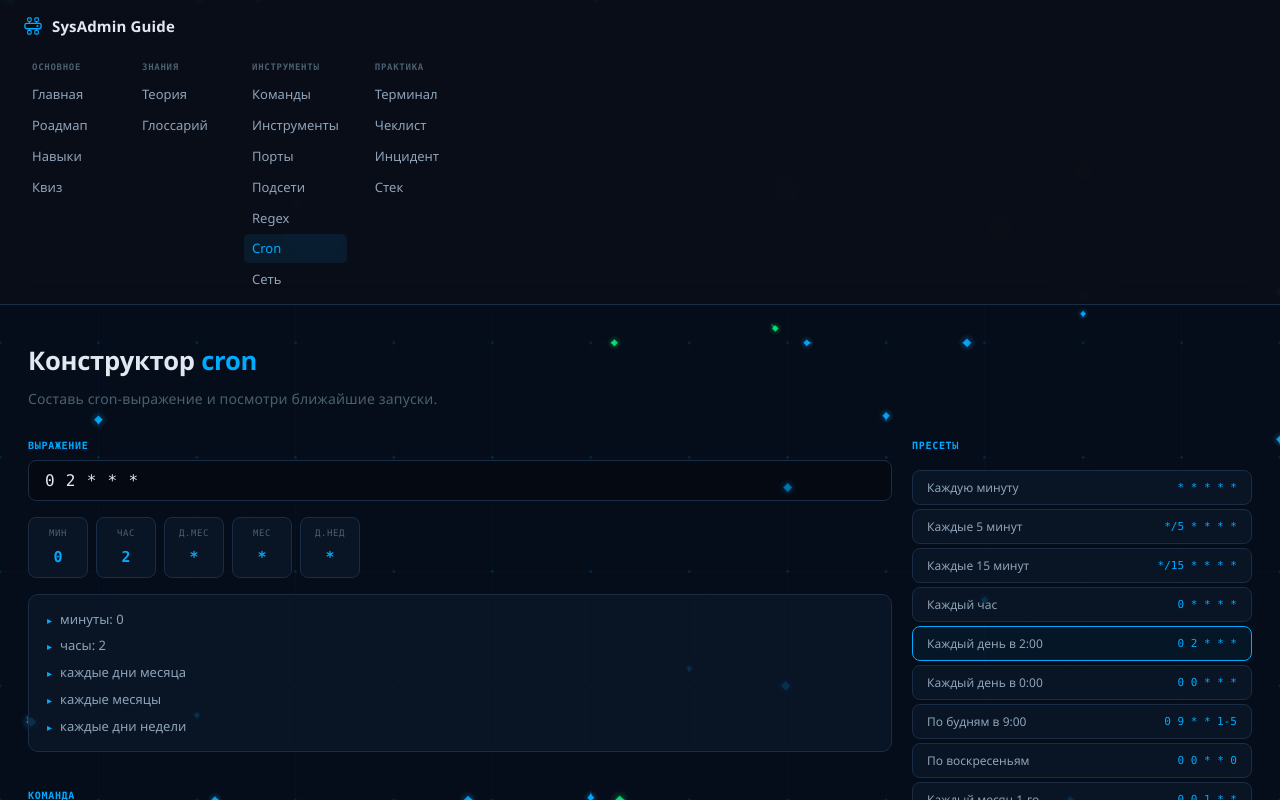
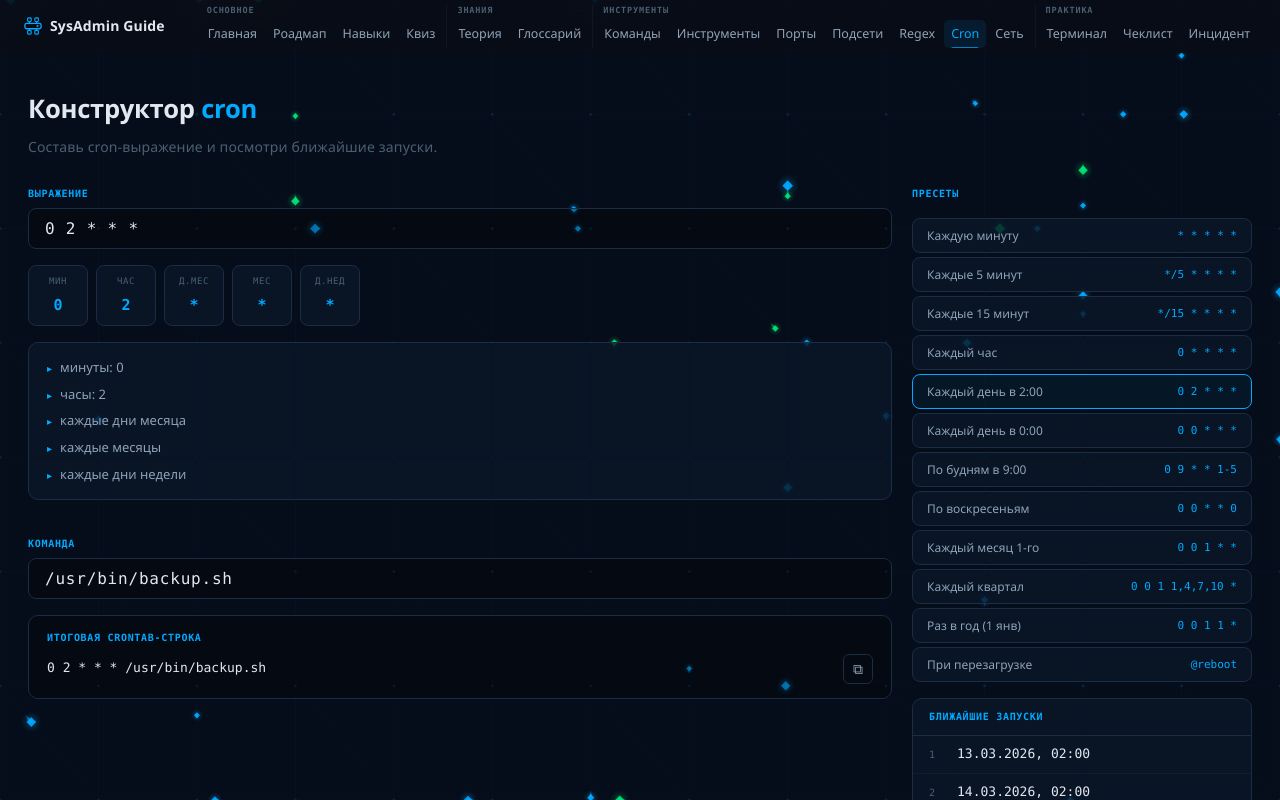
Before and after one commit to paranoid-rpm/sysadmin-guide, a React (Vite) app: page /sysadmin-guide/cron in a window 1280 px wide. Shown: the top 800 px of the page. Built offline with nearby package versions, Linux system fonts and the light colour scheme.

Commit message:
feat: new horizontal navbar, improved home tiles, remove emojis & author text

```diff
--- a/src/components/Navbar.css
+++ b/src/components/Navbar.css
@@ -1,95 +1,176 @@
 .navbar {
   position: sticky;
   top: 0;
-  z-index: 100;
-  background: rgba(10,14,23,0.92);
-  backdrop-filter: blur(12px);
-  border-bottom: 1px solid var(--border);
-  padding: 0 24px;
+  z-index: 200;
+  background: rgba(10,14,23,0.85);
+  backdrop-filter: blur(16px);
+  -webkit-backdrop-filter: blur(16px);
+  border-bottom: 1px solid transparent;
+  transition: border-color 0.2s, background 0.2s;
 }
-.navbar-top {
+.navbar.scrolled {
+  border-bottom-color: var(--border);
+  background: rgba(10,14,23,0.96);
+}
+
+.navbar-inner {
   display: flex;
   align-items: center;
-  justify-content: space-between;
+  gap: 0;
   height: 52px;
+  padding: 0 24px;
+  max-width: 1440px;
+  margin: 0 auto;
 }
+
+/* Brand */
 .navbar-brand {
   display: flex;
   align-items: center;
-  gap: 10px;
+  gap: 8px;
   font-weight: 700;
-  font-size: 15px;
+  font-size: 14px;
   color: var(--text1);
+  text-decoration: none;
   letter-spacing: 0.01em;
   flex-shrink: 0;
+  margin-right: 32px;
+  transition: opacity 0.15s;
 }
+.navbar-brand:hover { opacity: 0.8; }
+
+/* Groups row */
+.navbar-groups {
+  display: flex;
+  align-items: stretch;
+  gap: 0;
+  flex: 1;
+  overflow-x: auto;
+  scrollbar-width: none;
+}
+.navbar-groups::-webkit-scrollbar { display: none; }
+
+.nav-group {
+  display: flex;
+  flex-direction: column;
+  justify-content: center;
+  padding: 0 4px;
+  border-right: 1px solid rgba(255,255,255,0.04);
+}
+.nav-group:last-child { border-right: none; }
+
+.nav-group-label {
+  font-family: var(--mono);
+  font-size: 8.5px;
+  font-weight: 700;
+  letter-spacing: 0.1em;
+  text-transform: uppercase;
+  color: var(--text3);
+  padding: 0 6px 3px;
+  white-space: nowrap;
+}
+
+.nav-group-links {
+  display: flex;
+  align-items: center;
+  gap: 2px;
+  flex-wrap: nowrap;
+}
+
+.nav-link {
+  padding: 4px 7px;
+  font-size: 12.5px;
+  color: var(--text2);
+  text-decoration: none;
+  border-radius: 5px;
+  white-space: nowrap;
+  transition: color 0.12s, background 0.12s;
+  position: relative;
+}
+.nav-link:hover {
+  color: var(--text1);
+  background: rgba(255,255,255,0.06);
+}
+.nav-link.active {
+  color: var(--accent);
+  background: rgba(0,170,255,0.1);
+}
+.nav-link.active::after {
+  content: '';
+  position: absolute;
+  bottom: -1px;
+  left: 7px;
+  right: 7px;
+  height: 2px;
+  background: var(--accent);
+  border-radius: 2px 2px 0 0;
+  opacity: 0.7;
+}
+
+/* Burger */
 .navbar-burger {
   display: none;
   flex-direction: column;
-  gap: 4px;
+  gap: 5px;
   background: none;
   border: none;
   cursor: pointer;
   padding: 6px;
+  margin-left: auto;
+  flex-shrink: 0;
 }
 .navbar-burger span {
   display: block;
-  width: 20px;
+  width: 22px;
   height: 2px;
   background: var(--text2);
   border-radius: 2px;
+  transition: transform 0.2s, opacity 0.2s;
+  transform-origin: center;
 }
-@media (max-width: 900px) {
-  .navbar-burger { display: flex; }
+.navbar-burger.open span:nth-child(1) { transform: translateY(7px) rotate(45deg); }
+.navbar-burger.open span:nth-child(2) { opacity: 0; transform: scaleX(0); }
+.navbar-burger.open span:nth-child(3) { transform: translateY(-7px) rotate(-45deg); }
+
+/* Mobile menu */
+.navbar-mobile {
+  display: none;
+  flex-direction: column;
+  gap: 0;
+  padding: 8px 16px 16px;
+  border-top: 1px solid var(--border);
+  background: rgba(10,14,23,0.97);
+  max-height: 75vh;
+  overflow-y: auto;
 }
-
-.navbar-links {
-  display: flex;
-  align-items: flex-start;
-  gap: 0 20px;
-  overflow-x: auto;
-  padding: 8px 0 10px;
-  scrollbar-width: none;
-  flex-wrap: nowrap;
+.mob-group {
+  padding: 8px 0 4px;
+  border-bottom: 1px solid rgba(255,255,255,0.04);
 }
-.navbar-links::-webkit-scrollbar { display: none; }
-
-@media (max-width: 900px) {
-  .navbar-links {
-    display: none;
-    flex-direction: column;
-    flex-wrap: wrap;
-    gap: 0;
-    padding: 12px 0 16px;
-    border-top: 1px solid var(--border);
-  }
-  .navbar-links.mob-open { display: flex; }
-}
-
-.nav-group {
-  display: flex;
-  flex-direction: column;
-  gap: 2px;
-  min-width: 90px;
-}
-.nav-group-label {
+.mob-group:last-child { border-bottom: none; }
+.mob-group-label {
   font-family: var(--mono);
   font-size: 9px;
   font-weight: 700;
-  letter-spacing: 0.08em;
+  letter-spacing: 0.1em;
   text-transform: uppercase;
   color: var(--text3);
-  padding: 0 8px 4px;
-  white-space: nowrap;
+  padding: 0 4px 6px;
 }
-.nav-link {
-  padding: 4px 8px;
-  font-size: 13px;
+.mob-link {
+  display: block;
+  padding: 7px 8px;
+  font-size: 13.5px;
   color: var(--text2);
   text-decoration: none;
-  border-radius: 5px;
+  border-radius: 6px;
   transition: color 0.12s, background 0.12s;
-  white-space: nowrap;
 }
-.nav-link:hover { color: var(--text1); background: rgba(255,255,255,0.05); }
-.nav-link.active { color: var(--accent); background: rgba(0,170,255,0.1); }
+.mob-link:hover { color: var(--text1); background: rgba(255,255,255,0.05); }
+.mob-link.active { color: var(--accent); background: rgba(0,170,255,0.08); }
+
+@media (max-width: 900px) {
+  .navbar-groups { display: none; }
+  .navbar-burger { display: flex; }
+  .navbar-mobile.open { display: flex; }
+}
--- a/src/components/Navbar.jsx
+++ b/src/components/Navbar.jsx
@@ -1,36 +1,74 @@
-import { useState } from 'react'
-import { NavLink } from 'react-router-dom'
+import { useState, useEffect, useRef } from 'react'
+import { NavLink, useLocation } from 'react-router-dom'
 import './Navbar.css'
 
-const LINKS = [
-  { to: '/', label: 'Главная', group: 'Основное' },
-  { to: '/roadmap', label: 'Роадмап', group: 'Основное' },
-  { to: '/skills', label: 'Навыки', group: 'Основное' },
-  { to: '/quiz', label: 'Квиз', group: 'Основное' },
-  { to: '/theory', label: 'Теория', group: 'Знания' },
-  { to: '/glossary', label: 'Глоссарий', group: 'Знания' },
-  { to: '/commands', label: 'Команды', group: 'Инструменты' },
-  { to: '/tools', label: 'Инструменты', group: 'Инструменты' },
-  { to: '/ports', label: 'Порты', group: 'Инструменты' },
-  { to: '/subnet', label: 'Подсети', group: 'Инструменты' },
-  { to: '/regex', label: 'Regex', group: 'Инструменты' },
-  { to: '/cron', label: 'Cron', group: 'Инструменты' },
-  { to: '/network', label: 'Сеть', group: 'Инструменты' },
-  { to: '/terminal', label: 'Терминал', group: 'Практика' },
-  { to: '/checklist', label: 'Чеклист', group: 'Практика' },
-  { to: '/incident', label: 'Инцидент', group: 'Практика' },
-  { to: '/drag-stack', label: 'Стек', group: 'Практика' },
+const GROUPS = [
+  {
+    label: 'Основное',
+    links: [
+      { to: '/',         label: 'Главная' },
+      { to: '/roadmap',  label: 'Роадмап' },
+      { to: '/skills',   label: 'Навыки' },
+      { to: '/quiz',     label: 'Квиз' },
+    ]
+  },
+  {
+    label: 'Знания',
+    links: [
+      { to: '/theory',   label: 'Теория' },
+      { to: '/glossary', label: 'Глоссарий' },
+    ]
+  },
+  {
+    label: 'Инструменты',
+    links: [
+      { to: '/commands', label: 'Команды' },
+      { to: '/tools',    label: 'Инструменты' },
+      { to: '/ports',    label: 'Порты' },
+      { to: '/subnet',   label: 'Подсети' },
+      { to: '/regex',    label: 'Regex' },
+      { to: '/cron',     label: 'Cron' },
+      { to: '/network',  label: 'Сеть' },
+    ]
+  },
+  {
+    label: 'Практика',
+    links: [
+      { to: '/terminal',   label: 'Терминал' },
+      { to: '/checklist',  label: 'Чеклист' },
+      { to: '/incident',   label: 'Инцидент' },
+      { to: '/drag-stack', label: 'Стек' },
+    ]
+  },
 ]
 
-const GROUPS = ['Основное', 'Знания', 'Инструменты', 'Практика']
+export default function Navbar() {
+  const [open, setOpen]       = useState(false)
+  const [scrolled, setScrolled] = useState(false)
+  const location = useLocation()
+  const ref = useRef(null)
 
-export default function Navbar() {
-  const [open, setOpen] = useState(false)
+  useEffect(() => { setOpen(false) }, [location])
+
+  useEffect(() => {
+    const onScroll = () => setScrolled(window.scrollY > 8)
+    window.addEventListener('scroll', onScroll, { passive: true })
+    return () => window.removeEventListener('scroll', onScroll)
+  }, [])
+
+  useEffect(() => {
+    const handler = (e) => {
+      if (open && ref.current && !ref.current.contains(e.target)) setOpen(false)
+    }
+    document.addEventListener('mousedown', handler)
+    return () => document.removeEventListener('mousedown', handler)
+  }, [open])
 
   return (
-    <nav className="navbar">
-      <div className="navbar-top">
-        <div className="navbar-brand">
+    <nav ref={ref} className={`navbar ${scrolled ? 'scrolled' : ''}`}>
+      <div className="navbar-inner">
+        {/* Brand */}
+        <NavLink to="/" className="navbar-brand">
           <svg width="18" height="18" viewBox="0 0 20 20" fill="none">
             <rect x="1" y="7" width="18" height="6" rx="2" stroke="#00aaff" strokeWidth="1.5"/>
             <circle cx="15" cy="10" r="1.2" fill="#00aaff"/>
@@ -43,27 +81,51 @@ export default function Navbar() {
             <line x1="6" y1="13" x2="6" y2="15" stroke="#00aaff" strokeWidth="1.2"/>
             <line x1="14" y1="13" x2="14" y2="15" stroke="#00aaff" strokeWidth="1.2"/>
           </svg>
-          SysAdmin Guide
+          <span>SysAdmin Guide</span>
+        </NavLink>
+
+        {/* Desktop nav */}
+        <div className="navbar-groups">
+          {GROUPS.map(g => (
+            <div key={g.label} className="nav-group">
+              <span className="nav-group-label">{g.label}</span>
+              <div className="nav-group-links">
+                {g.links.map(l => (
+                  <NavLink
+                    key={l.to}
+                    to={l.to}
+                    end={l.to === '/'}
+                    className={({ isActive }) => `nav-link${isActive ? ' active' : ''}`}
+                  >
+                    {l.label}
+                  </NavLink>
+                ))}
+              </div>
+            </div>
+          ))}
         </div>
+
+        {/* Burger */}
         <button
-          className={`navbar-burger ${open ? 'active' : ''}`}
+          className={`navbar-burger ${open ? 'open' : ''}`}
           onClick={() => setOpen(o => !o)}
           aria-label="Меню"
         >
           <span/><span/><span/>
         </button>
       </div>
-      <div className={`navbar-links ${open ? 'mob-open' : ''}`}>
-        {GROUPS.map(group => (
-          <div key={group} className="nav-group">
-            <div className="nav-group-label">{group}</div>
-            {LINKS.filter(l => l.group === group).map(l => (
+
+      {/* Mobile menu */}
+      <div className={`navbar-mobile ${open ? 'open' : ''}`}>
+        {GROUPS.map(g => (
+          <div key={g.label} className="mob-group">
+            <div className="mob-group-label">{g.label}</div>
+            {g.links.map(l => (
               <NavLink
                 key={l.to}
                 to={l.to}
                 end={l.to === '/'}
-                className={({ isActive }) => isActive ? 'nav-link active' : 'nav-link'}
-                onClick={() => setOpen(false)}
+                className={({ isActive }) => `mob-link${isActive ? ' active' : ''}`}
               >
                 {l.label}
               </NavLink>
--- a/src/pages/Home.jsx
+++ b/src/pages/Home.jsx
@@ -2,18 +2,18 @@ import { Link } from 'react-router-dom'
 import './Home.css'
 
 const SECTIONS = [
-  { to: '/commands',   label: 'Шпаргалка команд',    desc: '120 команд — Linux, Git, Nginx, SSL, awk/sed',           stat: '120 ком.' },
-  { to: '/glossary',   label: 'Глоссарий',           desc: '64 термина — Linux, сети, безопасность, DevOps, БД',           stat: '64 терм.' },
-  { to: '/ports',      label: 'Справочник портов',   desc: '60 портов с оценкой риска',                        stat: '60 порт.' },
-  { to: '/quiz',       label: 'Тест знаний',       desc: '30 вопросов — 3 уровня, 9 категорий',                stat: '30 вопр.' },
-  { to: '/incident',   label: 'Инциденты',           desc: '9 сценариев — OOM, inode, k8s, PG replication',       stat: '9 сцен.' },
-  { to: '/cron',       label: 'Cron',               desc: 'Билдер cron-выражений с подсказками',               stat: '' },
-  { to: '/network',    label: 'Сеть',               desc: 'Топология, схемы и конструктор',                          stat: '' },
-  { to: '/checklist',  label: 'Чеклист',           desc: 'Готовность к работе: junior/middle/senior',               stat: '' },
-  { to: '/theory',     label: 'Теория',             desc: 'Направления, стек, день сисадмина',                    stat: '' },
-  { to: '/tools',      label: 'Инструменты',         desc: 'Топ утилит по категориям: мониторинг, сеть, бэкап',       stat: '' },
-  { to: '/skills',     label: 'Навыки',             desc: 'Junior / Middle / Senior матрица',                    stat: '' },
-  { to: '/drag-stack', label: 'Стек',               desc: 'Drag & Drop — разложи инструменты по категориям',       stat: '' },
+  { to: '/commands',   label: 'Шпаргалка команд',    desc: '120 команд — Linux, Git, Nginx, SSL, awk/sed',      stat: '120' },
+  { to: '/glossary',   label: 'Глоссарий',           desc: '64 термина — Linux, сети, безопасность, DevOps',     stat: '64' },
+  { to: '/ports',      label: 'Справочник портов',   desc: '60 портов с оценкой риска',               stat: '60' },
+  { to: '/quiz',       label: 'Тест знаний',       desc: '30 вопросов — 3 уровня, 9 категорий',       stat: '30' },
+  { to: '/incident',   label: 'Инциденты',           desc: '9 сценариев — OOM, inode, k8s, PG replication',  stat: '9' },
+  { to: '/cron',       label: 'Cron',               desc: 'Билдер выражений с подсказками',          stat: '' },
+  { to: '/network',    label: 'Сеть',               desc: 'Топология, схемы и конструктор',              stat: '' },
+  { to: '/checklist',  label: 'Чеклист',           desc: 'Готовность к работе: junior / middle / senior',  stat: '' },
+  { to: '/theory',     label: 'Теория',             desc: 'Направления, стек, день сисадмина',         stat: '' },
+  { to: '/tools',      label: 'Инструменты',         desc: 'Топ утилит по категориям',                 stat: '' },
+  { to: '/skills',     label: 'Навыки',             desc: 'Junior / Middle / Senior матрица',           stat: '' },
+  { to: '/drag-stack', label: 'Стек',               desc: 'Drag & Drop — разложи инструменты по катег.',   stat: '' },
 ]
 
 export default function Home() {
@@ -23,7 +23,8 @@ export default function Home() {
         <div className="hero-tag">SYSADMIN GUIDE</div>
         <h1 className="hero-title">Путь системного<br/><span>администратора</span></h1>
         <p className="hero-desc">
-          Интерактивный справочник по профессии. Теория, симуляторы, квизы и инструменты — всё в одном месте.
+          Интерактивный справочник по профессии.
+          Теория, симуляторы, квизы и инструменты — всё в одном месте.
         </p>
         <div className="hero-btns">
           <Link to="/commands" className="btn btn-primary">Шпаргалка команд</Link>
@@ -37,6 +38,7 @@ export default function Home() {
         <div className="home-stat"><span className="stat-num">60</span><span className="stat-label">портов</span></div>
         <div className="home-stat"><span className="stat-num">30</span><span className="stat-label">вопросов</span></div>
         <div className="home-stat"><span className="stat-num">9</span><span className="stat-label">инцидентов</span></div>
+        <div className="home-stat"><span className="stat-num">12</span><span className="stat-label">разделов</span></div>
       </div>
 
       <div className="section-header">
@@ -53,6 +55,7 @@ export default function Home() {
               {f.stat && <div className="feature-stat">{f.stat}</div>}
             </div>
             <div className="feature-desc">{f.desc}</div>
+            <div className="feature-arrow">→</div>
           </Link>
         ))}
       </div>
```
Also changed, not shown: src/pages/Home.css (+71 -25 lines).
